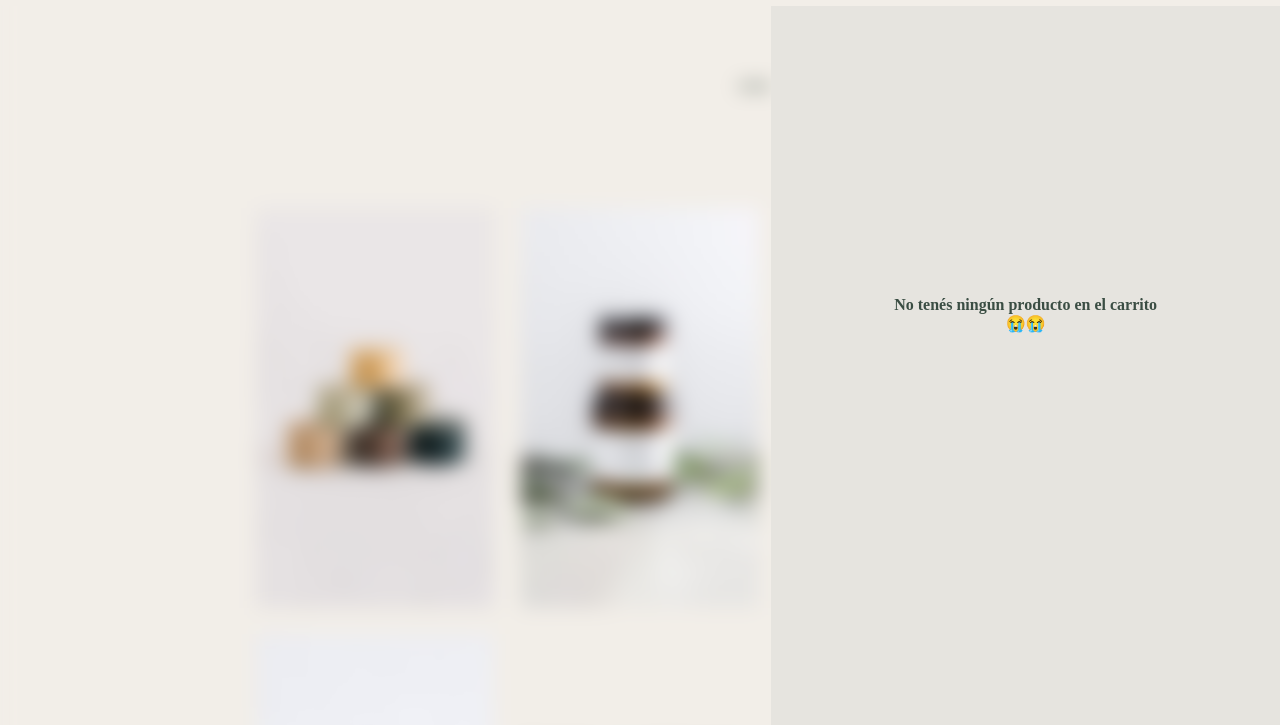
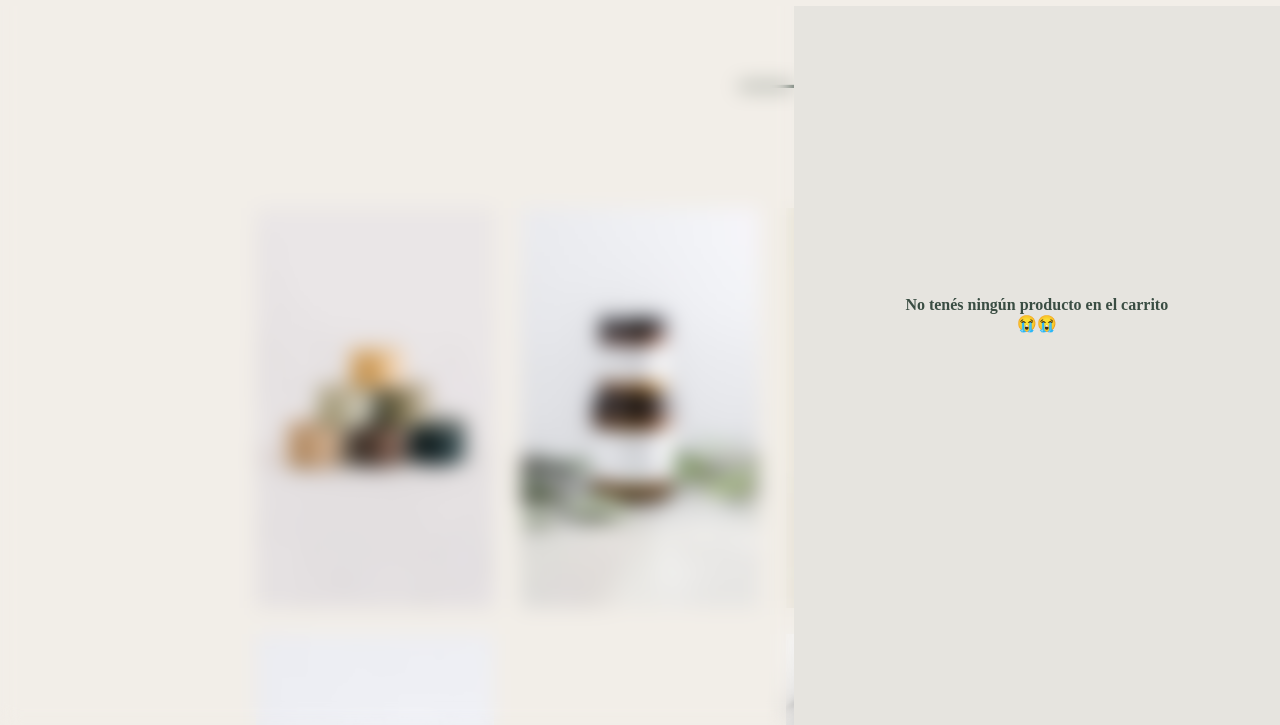
Before and after one commit to vicky-ciordia/Ecovica---Tienda-Online, a website: page index.html in a window 1280 px wide. Both pictures are taken after a click on the button 1185 px from the left and 40 px from the top of the page. Shown: the part 74-799 px from the top of the page. Drawn offline with nearby package versions, Linux system fonts and the light colour scheme; no server answers; a web font is replaced by a local one.

Commit message:
Add files via upload

```diff
--- a/css/styles.css
+++ b/css/styles.css
@@ -166,22 +166,20 @@ header {
 /* Carrito –––––––––––––––––––––––––––––––––––––––––––––––––––––––––––––––––––––––––– */
 
  #carritoShow{
-    display: flex;
-    flex-direction: row;
-    padding: 2rem 6rem;
-    padding-bottom: 0;
-    padding-right:0;
+    padding: 0;
     width: 100vw;
     height: 100vh;
     position: fixed;
-    right: 0;
     top: 0;
     z-index: 900;
+    display: grid;
+    grid-template-columns: 62vw 38vw;
+    grid-template-rows: 100vh;
 }
 
 #carritoOverlay {
-    width: 100vw;
-    height: 100vh;
+    grid-column: 1/2;
+    grid-row: 1/2;
     backdrop-filter: blur(10px);
     -webkit-backdrop-filter: blur(10px);
     -moz-backdrop-filter: blur(10px);
@@ -190,11 +188,8 @@ header {
 }
 
 .carritoCollapse {
-    position: absolute;
-    right: 0;
-    top: 0;
-    width: 30%;
-    height: 82vh;
+    grid-column: 2/3;
+    grid-row: 1/2;
     padding: 6rem 3rem 3rem 3rem;
     background-color: #e6e4df;
     display: flex;
--- a/js/carrito.js
+++ b/js/carrito.js
@@ -153,7 +153,9 @@ $(document).ready(function() {
             $("#carritoShow").slideToggle(1000, function() {
 
                 if (carrito.length === 0) {
+
                     $(".carritoCollapse").append('<div class="divCheckout" id="alertaCarritoVacio"><p> <b>No tenés ningún producto en el carrito <br> 😭😭</p></div>');
+                    ;
                 }
 
                 if (carrito.length != 0) {
```
